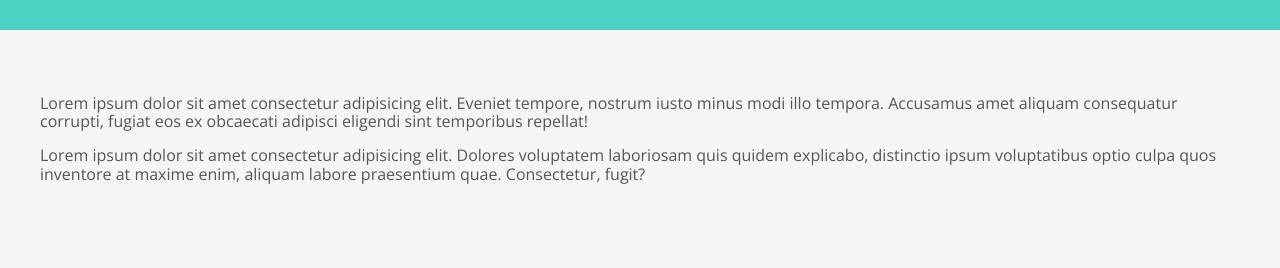
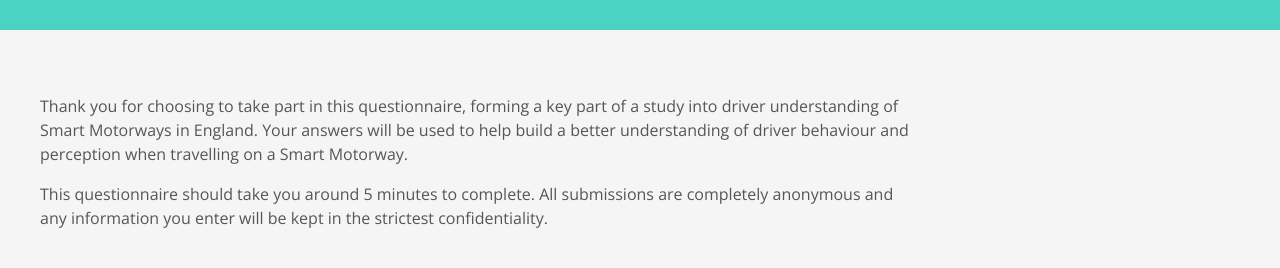
Before and after one commit to jag1989/smart-motorways-survey, a website: page index.html in a window 1280 px wide. Shown: the part 138-406 px from the top of the page. Drawn offline with nearby package versions, Linux system fonts and the light colour scheme.

Commit message:
Add text changes and create a text-lockup for max width lines

```diff
--- a/index.html
+++ b/index.html
@@ -26,11 +26,9 @@
 
 	<main id="survey-app">
 		<div class="container">
-			<div class="content content--spaced font-mid">
-				<p>Lorem ipsum dolor sit amet consectetur adipisicing elit. Eveniet tempore, nostrum iusto minus modi illo tempora. Accusamus
-					amet aliquam consequatur corrupti, fugiat eos ex obcaecati adipisci eligendi sint temporibus repellat!</p>
-				<p>Lorem ipsum dolor sit amet consectetur adipisicing elit. Dolores voluptatem laboriosam quis quidem explicabo, distinctio
-					ipsum voluptatibus optio culpa quos inventore at maxime enim, aliquam labore praesentium quae. Consectetur, fugit?</p>
+			<div class="content content--spaced font-mid text-lockup">
+				<p>Thank you for choosing to take part in this questionnaire, forming a key part of a study into driver understanding of Smart Motorways in England. Your answers will be used to help build a better understanding of driver behaviour and perception when travelling on a Smart Motorway.</p>
+				<p>This questionnaire should take you around 5 minutes to complete. All submissions are completely anonymous and any information you enter will be kept in the strictest confidentiality.</p>
 			</div>
 
 			<form id="smart-motorways-questionnaire" v-show="this.showPrimaryForm">
@@ -653,9 +651,9 @@
 			<form class="final-step" v-cloak v-show="this.showSuccess">
 				<h2>Thank you</h2>
 				<div v-show="this.showEmailCapture">
-					<div class="content font-mid">
-						<p>Lorem ipsum dolor sit amet consectetur adipisicing elit. Eveniet tempore, nostrum iusto minus modi illo tempora. Accusamus
-							amet aliquam consequatur corrupti, fugiat eos ex obcaecati adipisci eligendi sint temporibus repellat!</p>
+					<div class="content font-mid text-lockup">
+						<p>Thank you for taking the time to complete this survey today, your participation is important and will help with building a picture of driver understanding on Smart Motorways in England.</p>
+						<p>The findings from this survey will be used in my final dissertation, which will be available to read post assessment. If you would like a copy of this dissertation, please enter your email address below and you will be contacted later this year. Your email address will not be linked to your submission.</p>
 					</div>
 					<fieldset class="condensed">
 						<div class="form-input">
--- a/src/scss/base/_body.scss
+++ b/src/scss/base/_body.scss
@@ -41,6 +41,14 @@ h3 {
 	@include breakpoint-16 {
 		font-size: 1.3rem;
 	}
+}
+
+p {
+	line-height: 1.5;
+}
+
+.text-lockup {
+	max-width: 55em;
 }
 
 .error {
```
Also changed, not shown: assets/css/style.min.css.
